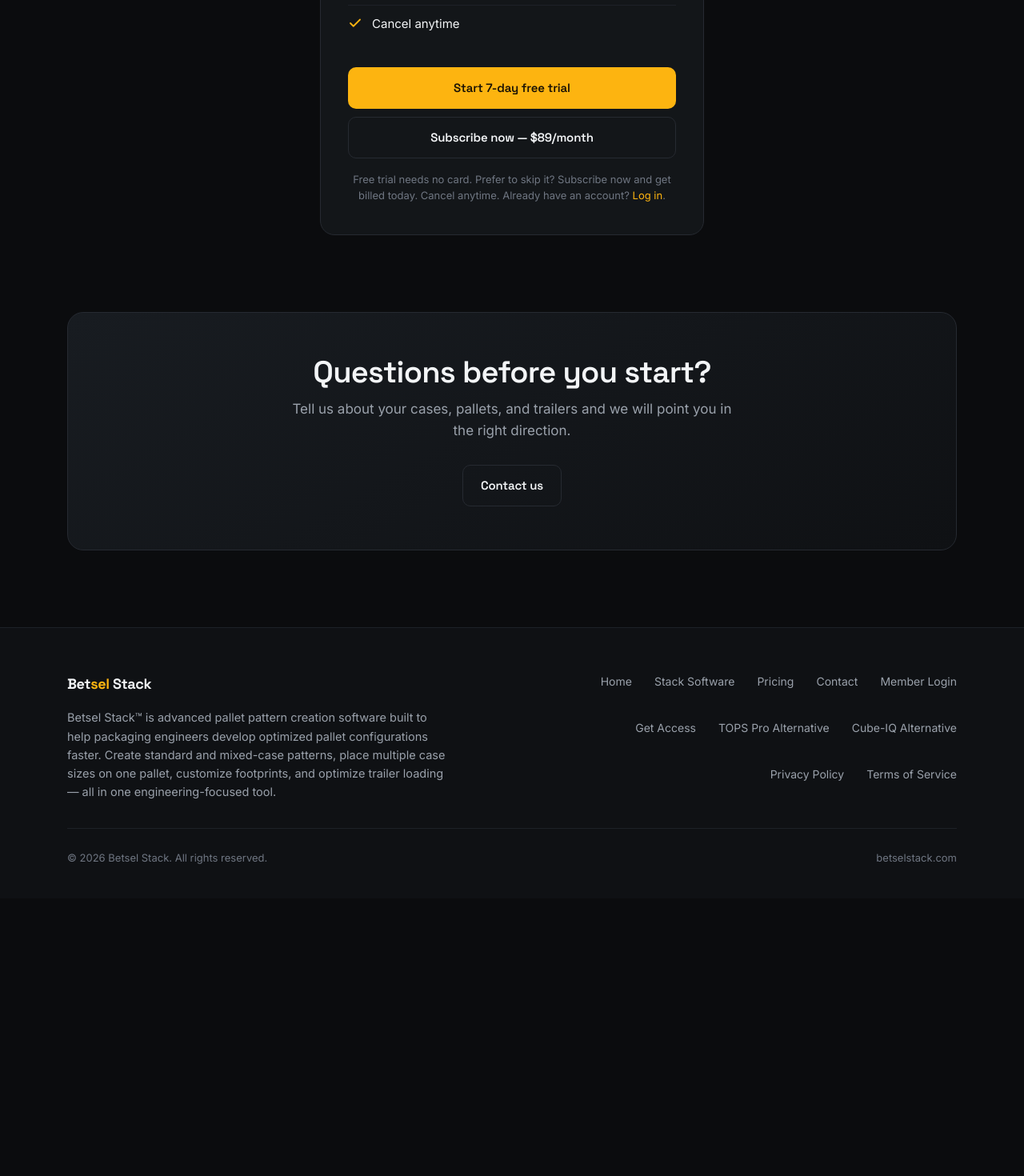
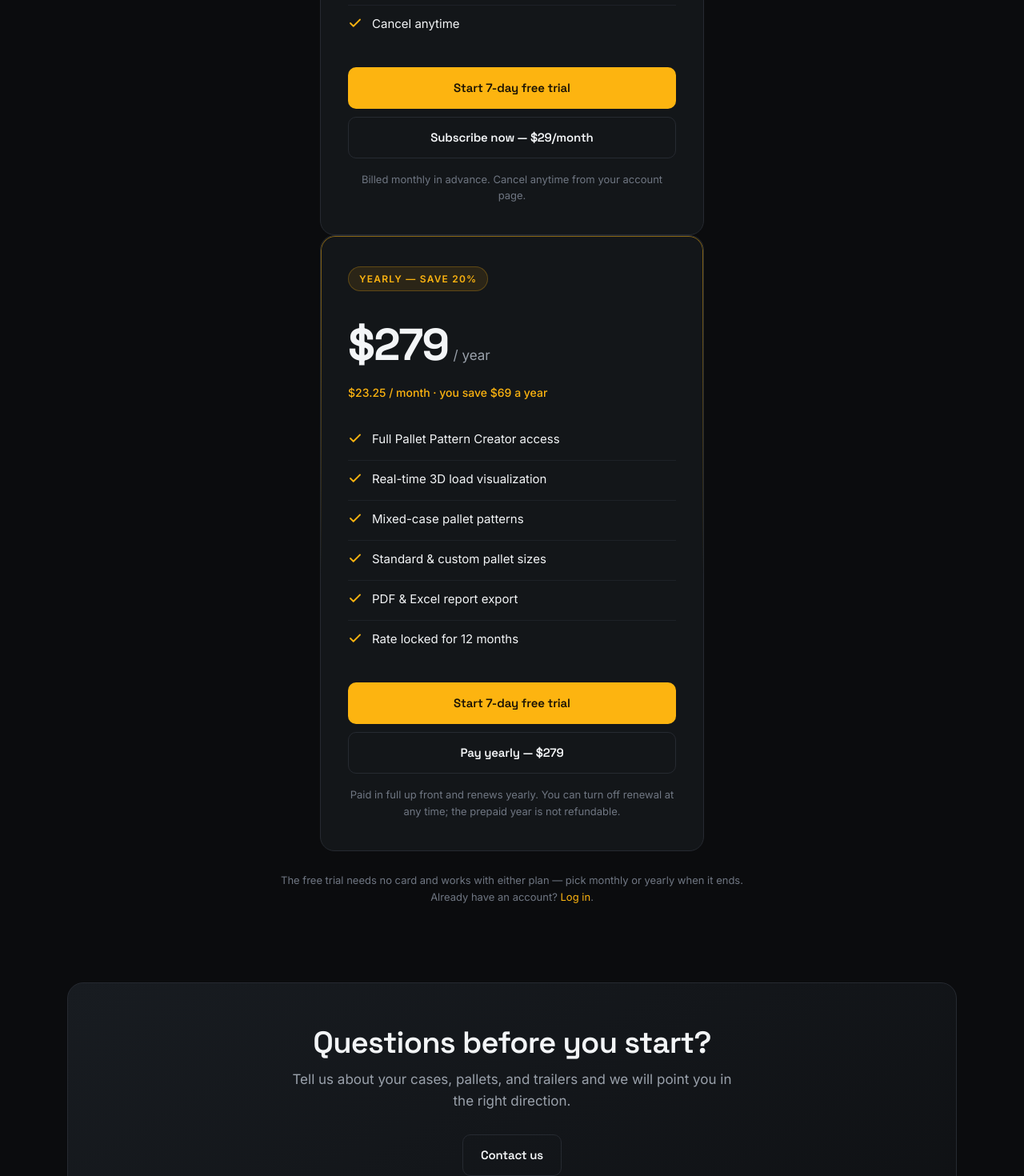
Before and after one commit to KnappBuiltMachines/betselstack-site, a Next.js app: page /pricing in a window 1280 px wide. Shown: the part 1043-2513 px from the top of the page at 80% size. Before the commit the page ends 2166 px from the top, so only its background shows below. Built offline with nearby package versions, Linux system fonts and the light colour scheme.

Commit message:
Refactor pricing features and update pricing details

```diff
--- a/app/pricing/page.js
+++ b/app/pricing/page.js
@@ -3,14 +3,48 @@ import PalletMark from "@/components/PalletMark";
 
 export const metadata = { title: "Pricing" };
 
-const FEATURES = [
+const CORE_FEATURES = [
   "Full Pallet Pattern Creator access",
   "Real-time 3D load visualization",
   "Mixed-case pallet patterns",
   "Standard & custom pallet sizes",
   "PDF & Excel report export",
-  "Cancel anytime",
 ];
+
+const MONTHLY_FEATURES = [...CORE_FEATURES, "Cancel anytime"];
+const ANNUAL_FEATURES = [...CORE_FEATURES, "Rate locked for 12 months"];
+
+function Check() {
+  return (
+    <span className="check" aria-hidden="true">
+      <svg
+        width="18"
+        height="18"
+        viewBox="0 0 24 24"
+        fill="none"
+        stroke="currentColor"
+        strokeWidth="2.4"
+        strokeLinecap="round"
+        strokeLinejoin="round"
+      >
+        <path d="M20 6 9 17l-5-5" />
+      </svg>
+    </span>
+  );
+}
+
+function FeatureList({ items }) {
+  return (
+    <ul className="price-list">
+      {items.map((f) => (
+        <li key={f}>
+          <Check />
+          {f}
+        </li>
+      ))}
+    </ul>
+  );
+}
 
 export default function PricingPage() {
   return (
@@ -24,8 +58,8 @@ export default function PricingPage() {
             </h1>
             <p className="lead">
               Start with a 7-day free trial &mdash; no credit card required
-              &mdash; or subscribe now and jump straight in. One simple
-              membership, cancel anytime.
+              &mdash; or subscribe now and jump straight in. Pay monthly, or pay
+              for the year up front and save 20%.
             </p>
           </div>
           <div className="pallet-wrap">
@@ -36,37 +70,73 @@ export default function PricingPage() {
 
       <section className="section" style={{ paddingTop: 16 }}>
         <div className="container">
+          <div className="price-duo">
+            {/* ---------- Monthly ---------- */}
             <div className="price-card">
-            <span className="price-badge">Monthly membership</span>
+              <span className="price-badge">Monthly</span>
               <div className="price-amount">
-              <span className="big">$89</span>
+                <span className="big">$29</span>
                 <span className="per">/ month</span>
               </div>
-            <p className="price-sub">7-day free trial &middot; no credit card required</p>
+              <p className="price-sub">
+                7-day free trial &middot; no credit card required
+              </p>
 
-            <ul className="price-list">
-              {FEATURES.map((f) => (
-                <li key={f}>
-                  <span className="check" aria-hidden="true">
-                    <svg width="18" height="18" viewBox="0 0 24 24" fill="none" stroke="currentColor" strokeWidth="2.4" strokeLinecap="round" strokeLinejoin="round"><path d="M20 6 9 17l-5-5" /></svg>
-                  </span>
-                  {f}
-                </li>
-              ))}
-            </ul>
+              <FeatureList items={MONTHLY_FEATURES} />
 
               <Link href="/signup" className="btn btn--primary btn--block">
                 Start 7-day free trial
               </Link>
-            <Link href="/subscribe" className="btn btn--ghost btn--block" style={{ marginTop: 10 }}>
-              Subscribe now &mdash; $89/month
+              <Link
+                href="/subscribe"
+                className="btn btn--ghost btn--block"
+                style={{ marginTop: 10 }}
+              >
+                Subscribe now &mdash; $29/month
               </Link>
               <p className="price-fine">
-              Free trial needs no card. Prefer to skip it? Subscribe now and get
-              billed today. Cancel anytime.{" "}
-              Already have an account? <Link href="/login" style={{ color: "var(--amber)" }}>Log in</Link>.
+                Billed monthly in advance. Cancel anytime from your account page.
               </p>
             </div>
+
+            {/* ---------- Annual ---------- */}
+            <div className="price-card price-card--feature">
+              <span className="price-badge">Yearly &mdash; save 20%</span>
+              <div className="price-amount">
+                <span className="big">$279</span>
+                <span className="per">/ year</span>
+              </div>
+              <p className="price-sub">
+                $23.25 / month &middot; you save $69 a year
+              </p>
+
+              <FeatureList items={ANNUAL_FEATURES} />
+
+              <Link href="/signup" className="btn btn--primary btn--block">
+                Start 7-day free trial
+              </Link>
+              <Link
+                href="/subscribe"
+                className="btn btn--ghost btn--block"
+                style={{ marginTop: 10 }}
+              >
+                Pay yearly &mdash; $279
+              </Link>
+              <p className="price-fine">
+                Paid in full up front and renews yearly. You can turn off renewal
+                at any time; the prepaid year is not refundable.
+              </p>
+            </div>
+          </div>
+
+          <p className="price-fine" style={{ maxWidth: 620, margin: "26px auto 0" }}>
+            The free trial needs no card and works with either plan &mdash; pick
+            monthly or yearly when it ends. Already have an account?{" "}
+            <Link href="/login" style={{ color: "var(--amber)" }}>
+              Log in
+            </Link>
+            .
+          </p>
         </div>
       </section>
 
```
Lines whose indentation alone changed are shown as unchanged.
